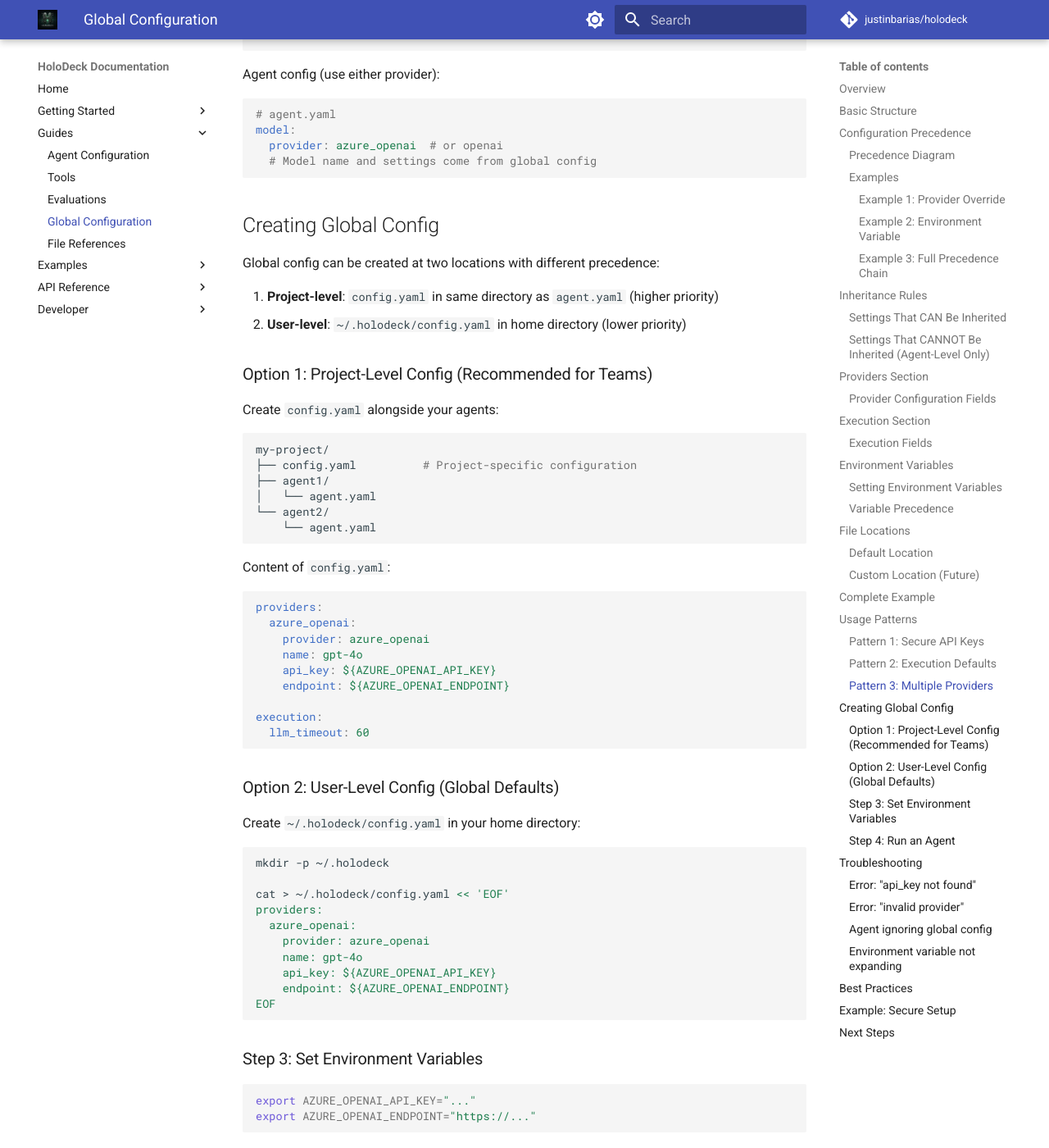
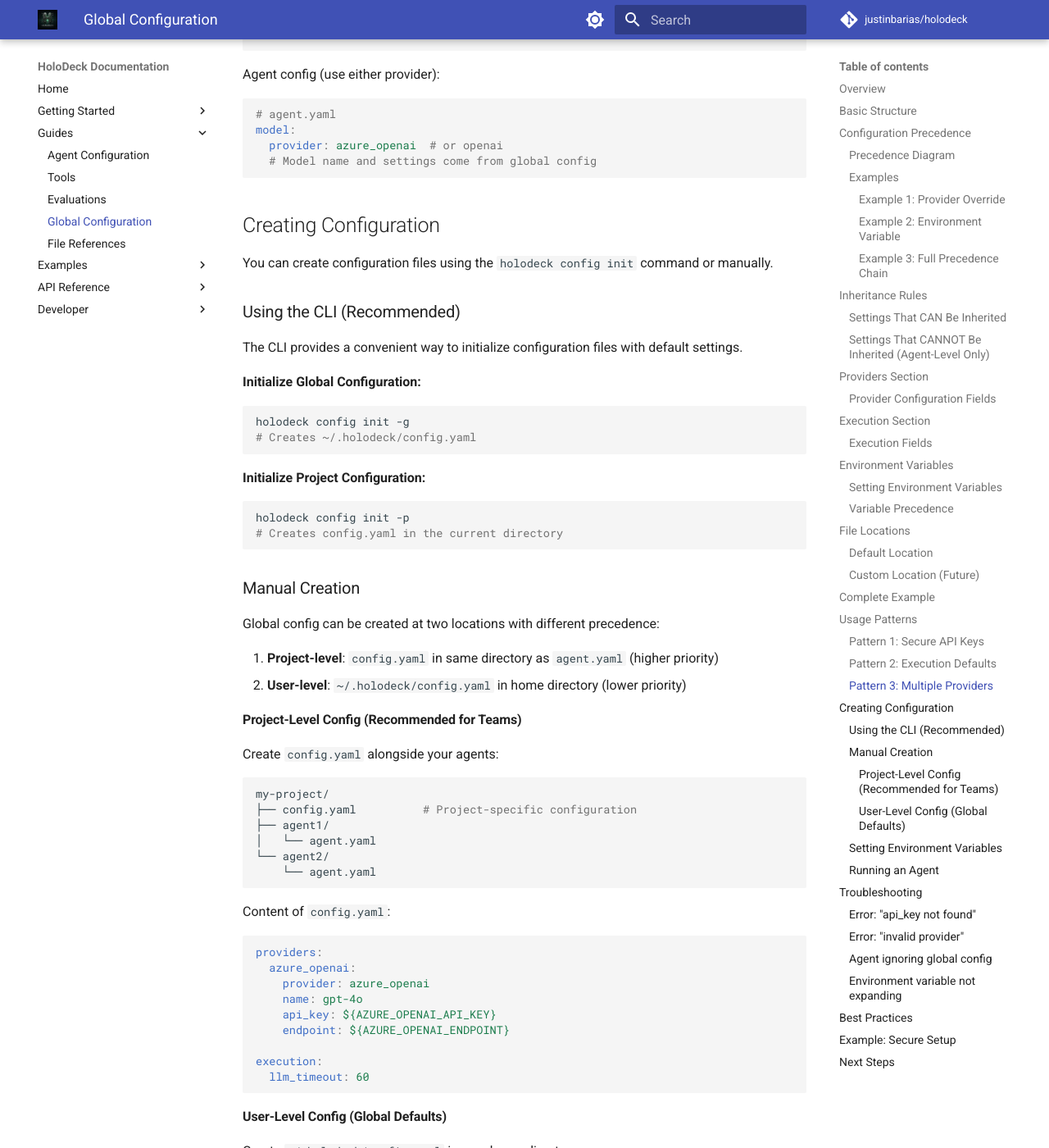
Before and after one commit to justinbarias/holodeck, an MkDocs documentation site: the page built from docs/guides/global-config.md, in a window 1280 px wide and 1400 px high, scrolled down 9393 px. Shown: the whole window at 82% size. Built offline with MkDocs 1.6.1 and Material for MkDocs 9.7.7, drawn with Linux system fonts in a browser that asks for light colours; comment, search, counter and statistics services are not loaded; some of the changed text lies outside the part shown.

Commit message:
docs: Add CLI instructions for creating configuration files and rephrase section headings for clarity.

````diff
--- a/docs/guides/global-config.md
+++ b/docs/guides/global-config.md
@@ -445,14 +445,34 @@
   # Model name and settings come from global config
 ```
 
-## Creating Global Config
+## Creating Configuration
+
+You can create configuration files using the `holodeck config init` command or manually.
+
+### Using the CLI (Recommended)
+
+The CLI provides a convenient way to initialize configuration files with default settings.
+
+**Initialize Global Configuration:**
+```bash
+holodeck config init -g
+# Creates ~/.holodeck/config.yaml
+```
+
+**Initialize Project Configuration:**
+```bash
+holodeck config init -p
+# Creates config.yaml in the current directory
+```
+
+### Manual Creation
 
 Global config can be created at two locations with different precedence:
 
 1. **Project-level**: `config.yaml` in same directory as `agent.yaml` (higher priority)
 2. **User-level**: `~/.holodeck/config.yaml` in home directory (lower priority)
 
-### Option 1: Project-Level Config (Recommended for Teams)
+#### Project-Level Config (Recommended for Teams)
 
 Create `config.yaml` alongside your agents:
 
@@ -479,7 +499,7 @@
   llm_timeout: 60
 ```
 
-### Option 2: User-Level Config (Global Defaults)
+#### User-Level Config (Global Defaults)
 
 Create `~/.holodeck/config.yaml` in your home directory:
 
@@ -496,7 +516,7 @@
 EOF
 ```
 
-### Step 3: Set Environment Variables
+### Setting Environment Variables
 
 ```bash
 export AZURE_OPENAI_API_KEY="..."
@@ -510,7 +530,7 @@
 AZURE_OPENAI_ENDPOINT=...
 ```
 
-### Step 4: Run an Agent
+### Running an Agent
 
 ```bash
 holodeck test agent.yaml
````
